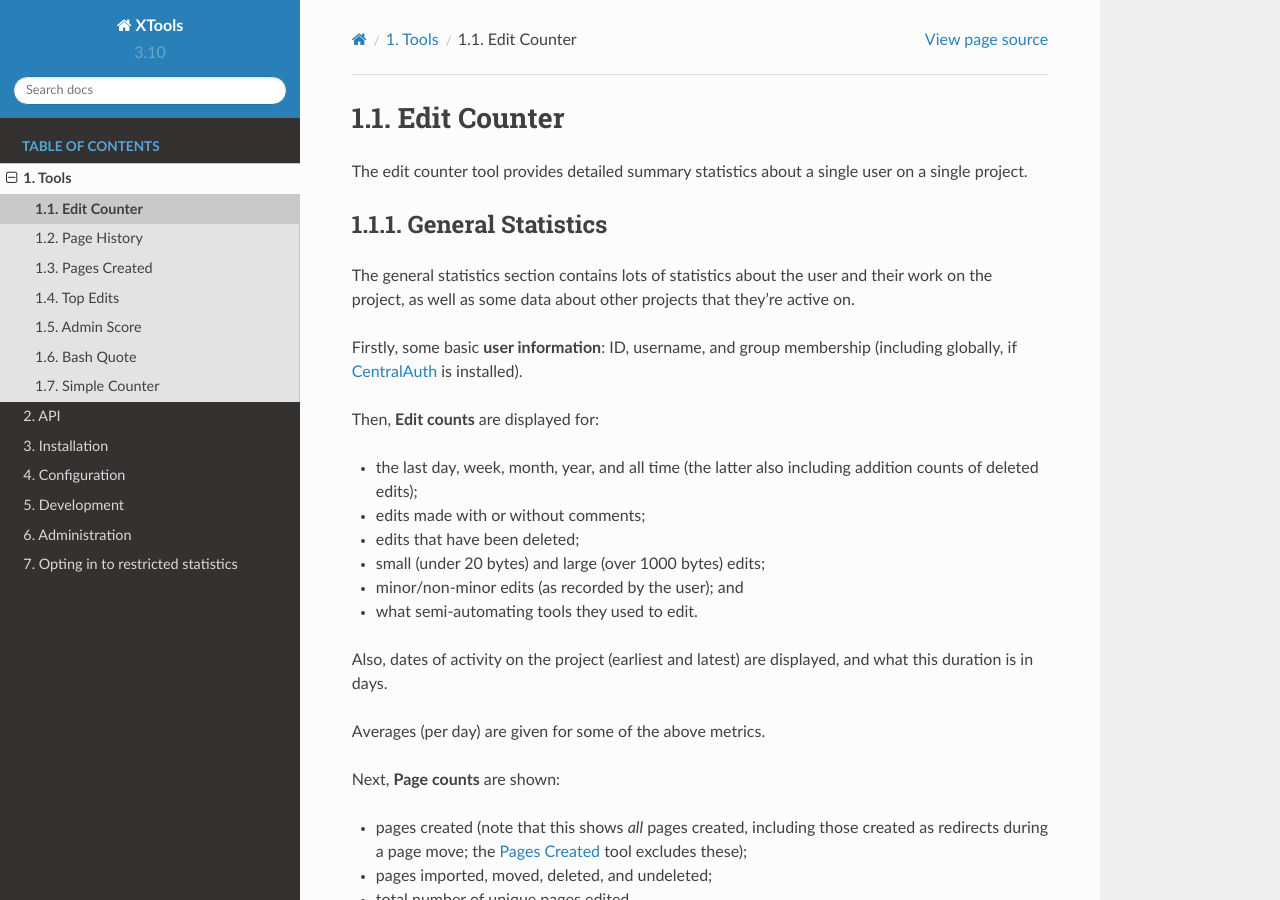
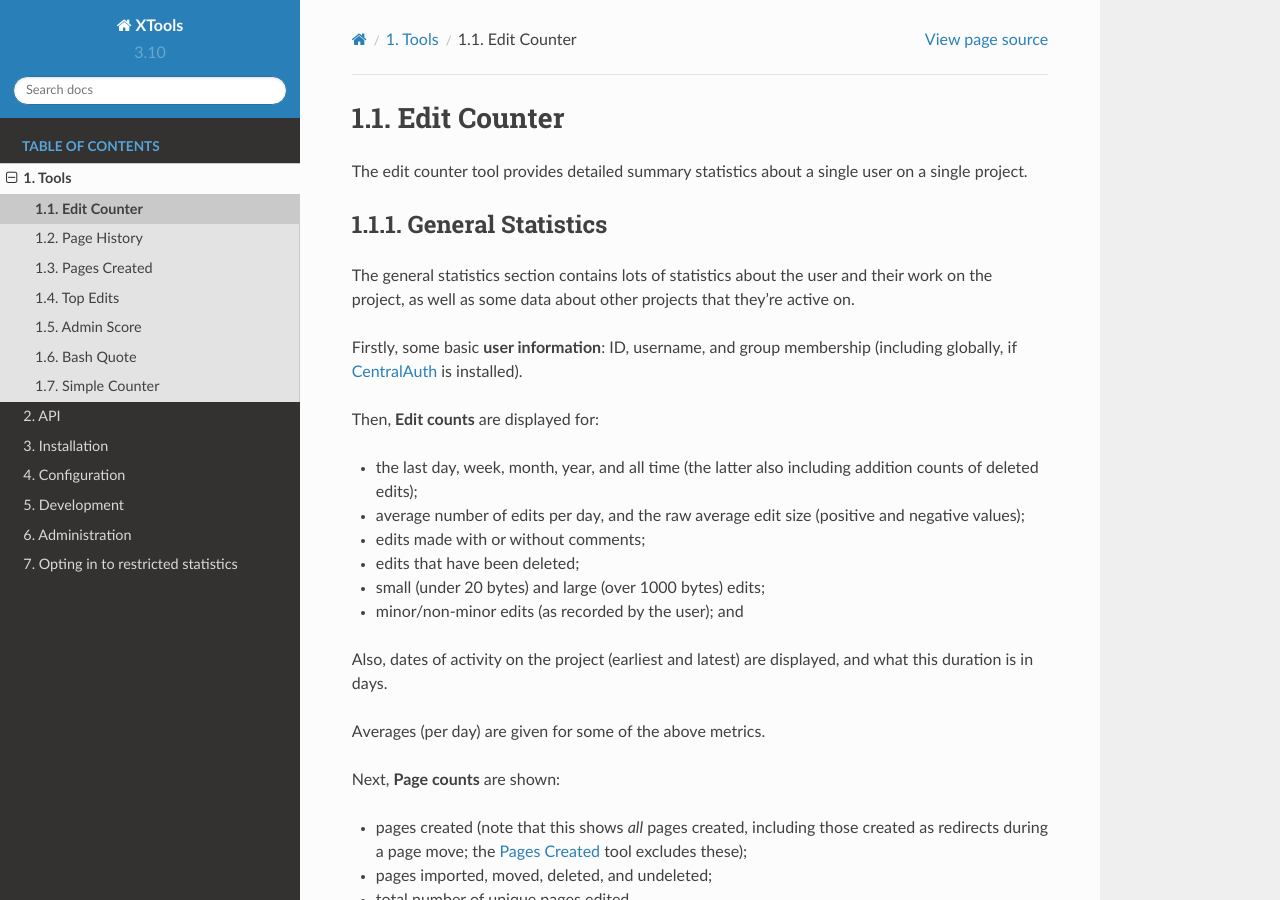
Before and after one commit to x-tools/xtools, a Sphinx documentation site: the page built from docs/tools/editcounter.rst, in a window 1280 px wide and 900 px high. Built offline with Sphinx 7.4.7 and the Read the Docs theme 2.0.0, drawn with Linux system fonts in a browser that asks for light colours.

Commit message:
Update editcounter docs
Note how the average is calculated; rm bit about semi-automated edits which has since been removed

```diff
--- a/docs/tools/editcounter.rst
+++ b/docs/tools/editcounter.rst
@@ -19,11 +19,11 @@ Firstly, some basic **user information**: ID, username, and group membership
 Then, **Edit counts** are displayed for:
 
 * the last day, week, month, year, and all time (the latter also including addition counts of deleted edits);
+* average number of edits per day, and the raw average edit size (positive and negative values);
 * edits made with or without comments;
 * edits that have been deleted;
 * small (under 20 bytes) and large (over 1000 bytes) edits;
 * minor/non-minor edits (as recorded by the user); and
-* what semi-automating tools they used to edit.
 
 Also, dates of activity on the project (earliest and latest) are displayed,
 and what this duration is in days.
```
